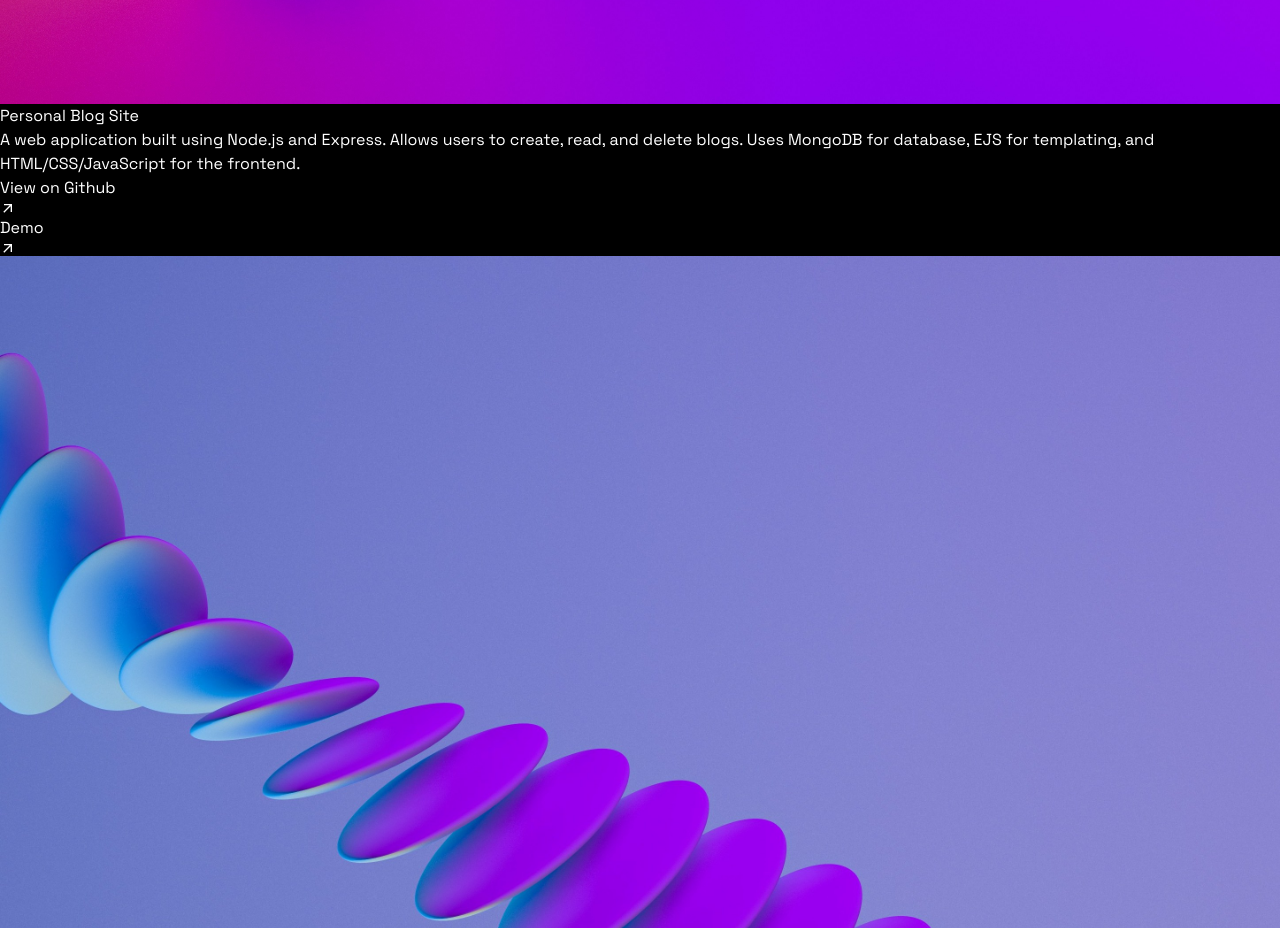
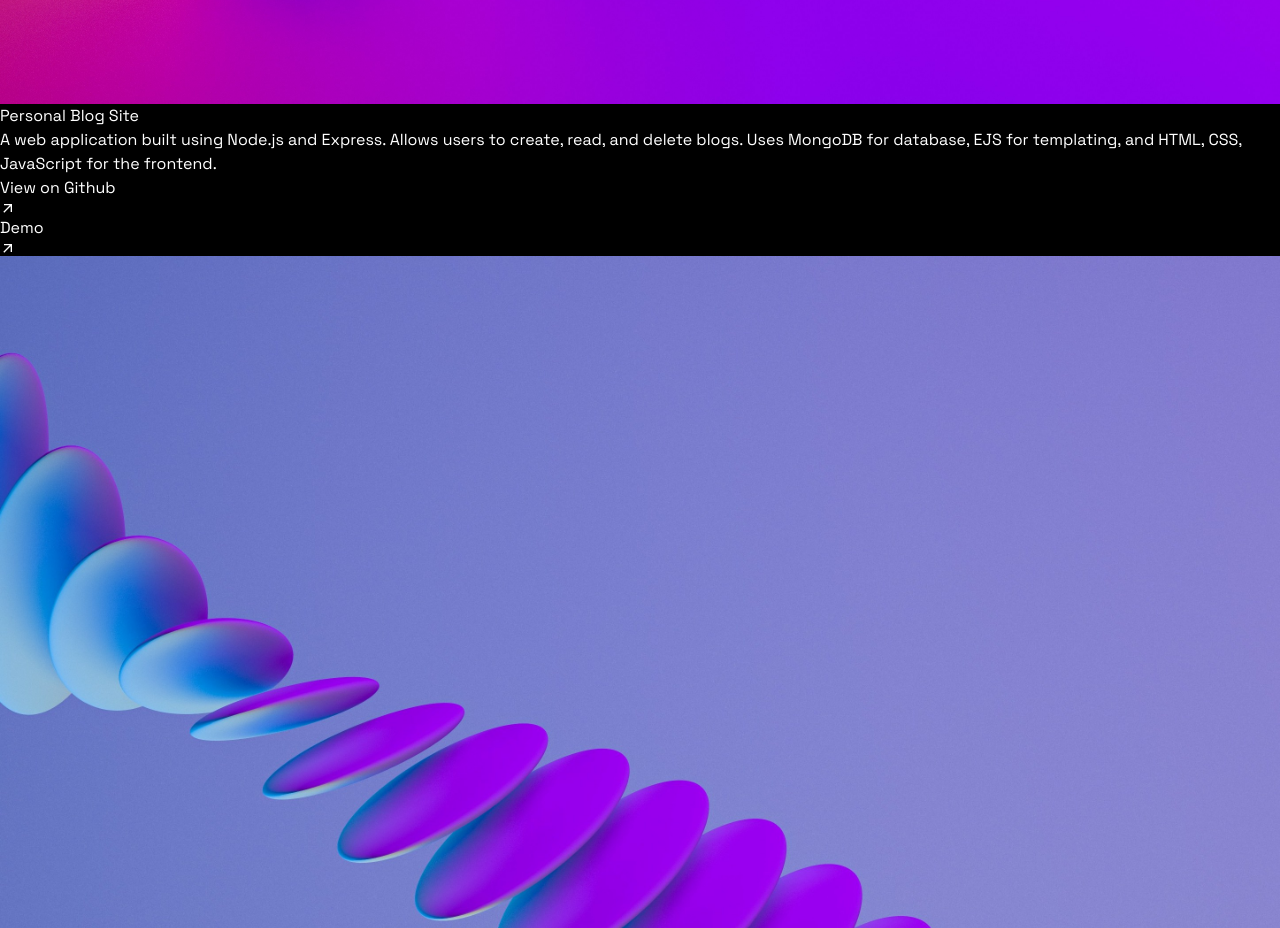
Before and after one commit to bijayabc/Personal-portfolio, a React (Vite) app: page / in a window 1280 px wide. Shown: the part 4638-5566 px from the top of the page. Built offline with nearby package versions, Linux system fonts and the light colour scheme.

Commit message:
Update index.jsx

```diff
--- a/src/constants/index.jsx
+++ b/src/constants/index.jsx
@@ -65,7 +65,7 @@ export const PROJECTS = [
     id: 3,
     name: "Personal Blog Site",
     description:
-      "A web application built using Node.js and Express. Allows users to create, read, and delete blogs. Uses MongoDB for database, EJS for templating, and HTML/CSS/JavaScript for the frontend.",
+      "A web application built using Node.js and Express. Allows users to create, read, and delete blogs. Uses MongoDB for database, EJS for templating, and HTML, CSS, JavaScript for the frontend.",
     image: projectImage3,
     githubLink: "https://github.com/bijayabc/Blogs",
     demoLink: "https://link/to/demo",
```
